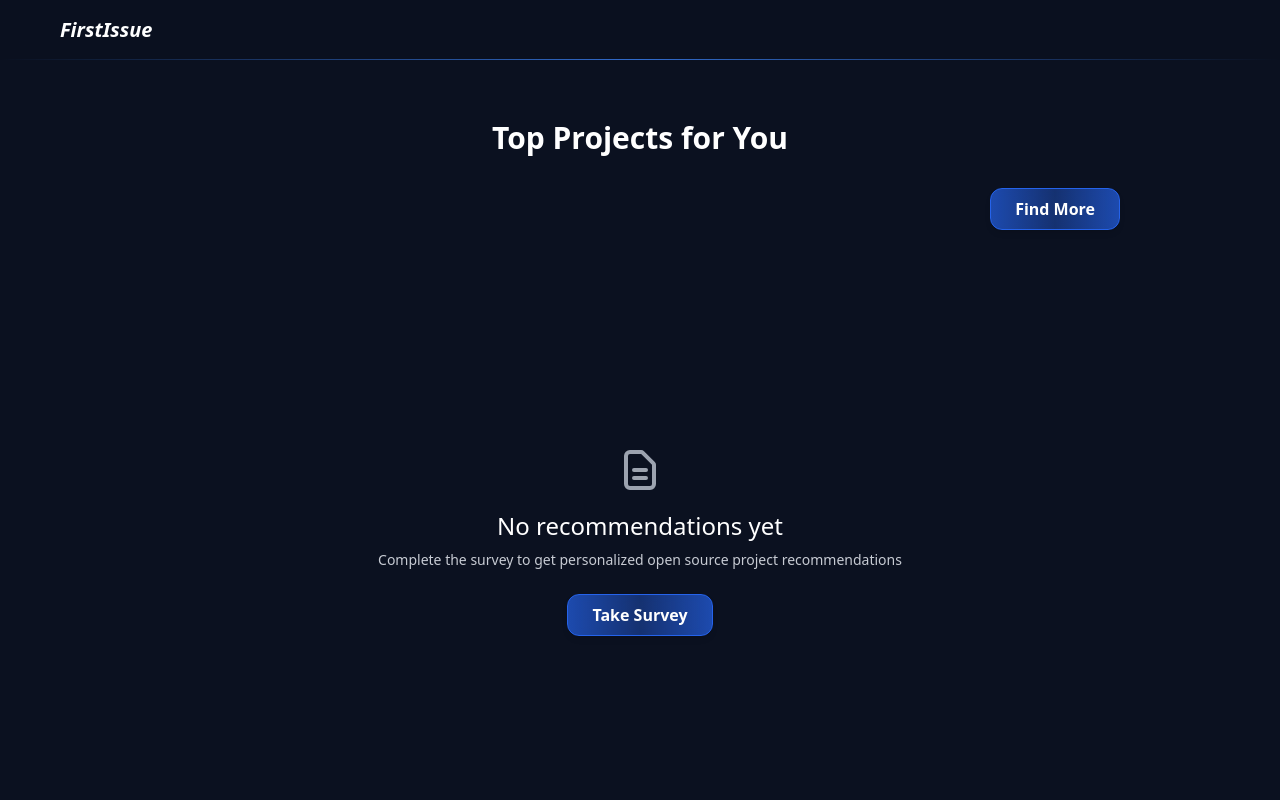
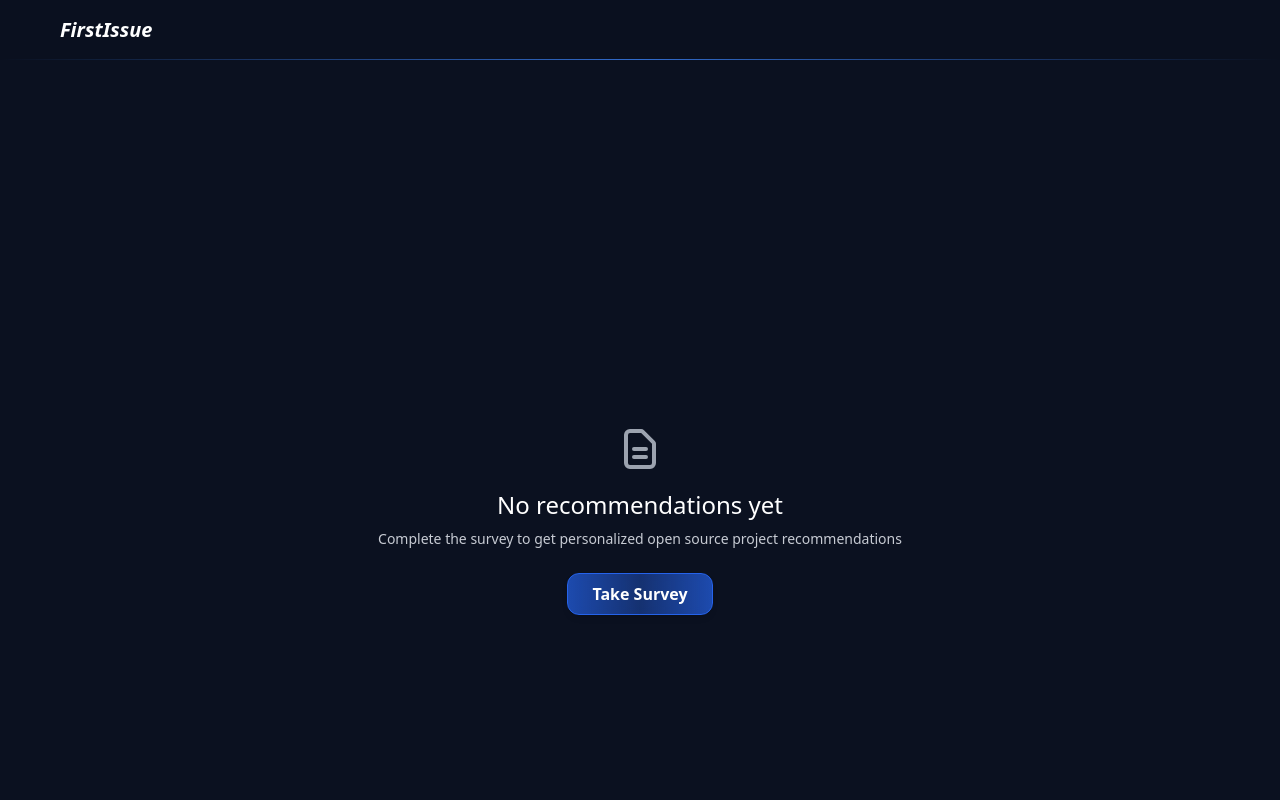
Before and after one commit to KDevs-SpurHacs2025/FirstIssue, a React (Vite) app in the folder frontend/: page /opensource-list in a window 1280 px wide. Shown: the top 800 px of the page. Built offline with nearby package versions, Linux system fonts and the light colour scheme; some icons are missing.

Commit message:
Fix No Recommendation Page

```diff
--- a/frontend/src/components/ActionPlan.tsx
+++ b/frontend/src/components/ActionPlan.tsx
@@ -49,7 +49,7 @@ export default function ActionPlan({
   };
 
   return (
-    <div className="action-plan mb-4">
+    <div className="scrollbar-hidden action-plan mb-4">
       <h4
         className={`text-lg font-semibold text-white mb-4 transition-all duration-500 ease-out ${
           visibleSteps.size > 0
--- a/frontend/src/index.css
+++ b/frontend/src/index.css
@@ -5,6 +5,10 @@
 
 html {
   scroll-behavior: smooth;
+}
+
+.scrollbar-hidden::-webkit-scrollbar {
+  display: none;
 }
 
 /* :root {
--- a/frontend/src/pages/OpenSourceList.tsx
+++ b/frontend/src/pages/OpenSourceList.tsx
@@ -216,14 +216,14 @@ const OpenSourceList = () => {
 
   return (
   <div className="w-full h-auto bg-bg-black pt-[120px]">
-      {/* Navbar and Header */}
     <Navbar />
-      <div className="flex justify-center items-center mb-8 px-40">
+    {/* Show header, button, and cards only if there are repositories */}
+    {repositories.length > 0 ? (
+      <>
+        <div className="flex justify-between items-center mb-8 px-40">
           <h1 className="text-3xl font-bold text-white">
             Top Projects for You
           </h1>
-      </div>
-         <div className="flex justify-end items-center mb-6 px-40">
           <GradientButton
             onClick={handleRegenerate}
             className="px-6 py-2 rounded-lg text-white font-semibold flex items-center"
@@ -232,11 +232,26 @@ const OpenSourceList = () => {
             Find More
           </GradientButton>
         </div>
-
-
-      {/* No repository page */}
-      {repositories.length === 0 && (
-        <div className="text-center py-48">
+        {cards.map((card, idx) => (
+          <div className="w-full h-auto px-40" key={card.repoName + idx}>
+            <OpenSourceCard
+              repoId={card.repoId}
+              repoName={card.repoName}
+              percentage={card.percentage}
+              createdAt={card.createdAt}
+              updatedAt={card.updatedAt}
+              languages={card.languages}
+              difficulties={card.difficulties}
+              description={card.description}
+              url={card.url}
+              onAdvancedInsights={handleAdvancedInsights}
+            />
+          </div>
+        ))}
+      </>
+    ) : (
+      // No repository page
+      <div className="w-full h-screen text-center flex flex-col items-center justify-center">
         <div className="mb-4">
           <svg
             className="mx-auto h-12 w-12 text-gray-400"
@@ -257,8 +272,7 @@ const OpenSourceList = () => {
           No recommendations yet
         </h3>
         <p className="text-text-gray-light text-sm mb-6">
-            Complete the survey to get personalized open source project
-            recommendations
+          Complete the survey to get personalized open source project recommendations
         </p>
         <GradientButton
           onClick={() => navigate("/survey")}
@@ -267,29 +281,11 @@ const OpenSourceList = () => {
           Take Survey
         </GradientButton>
       </div>
-      )}{" "}
-      {repositories.length > 0 &&
-        cards.map((card, idx) => (
-         <div className="w-full h-auto px-40">
-           <OpenSourceCard
-            key={card.repoName + idx}
-            repoId={card.repoId}
-            repoName={card.repoName}
-            percentage={card.percentage}
-            createdAt={card.createdAt}
-            updatedAt={card.updatedAt}
-            languages={card.languages}
-            difficulties={card.difficulties}
-            description={card.description}
-            url={card.url}
-            onAdvancedInsights={handleAdvancedInsights}
-          />
-          </div>
-        ))}
-      {/* Footer */}
+    )}
+
     <Footer />
   </div>
   );
-};
+}
 
 export default OpenSourceList;
```
Lines whose indentation alone changed are shown as unchanged.
